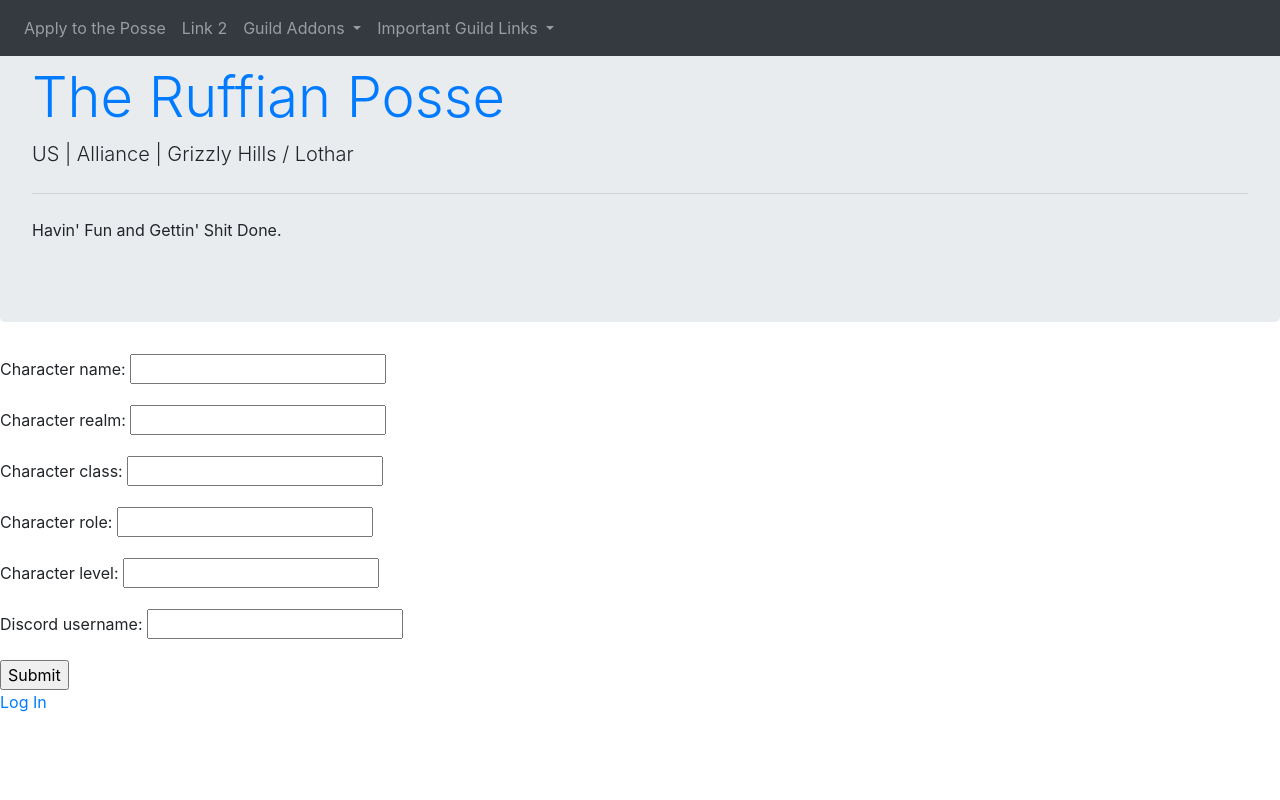
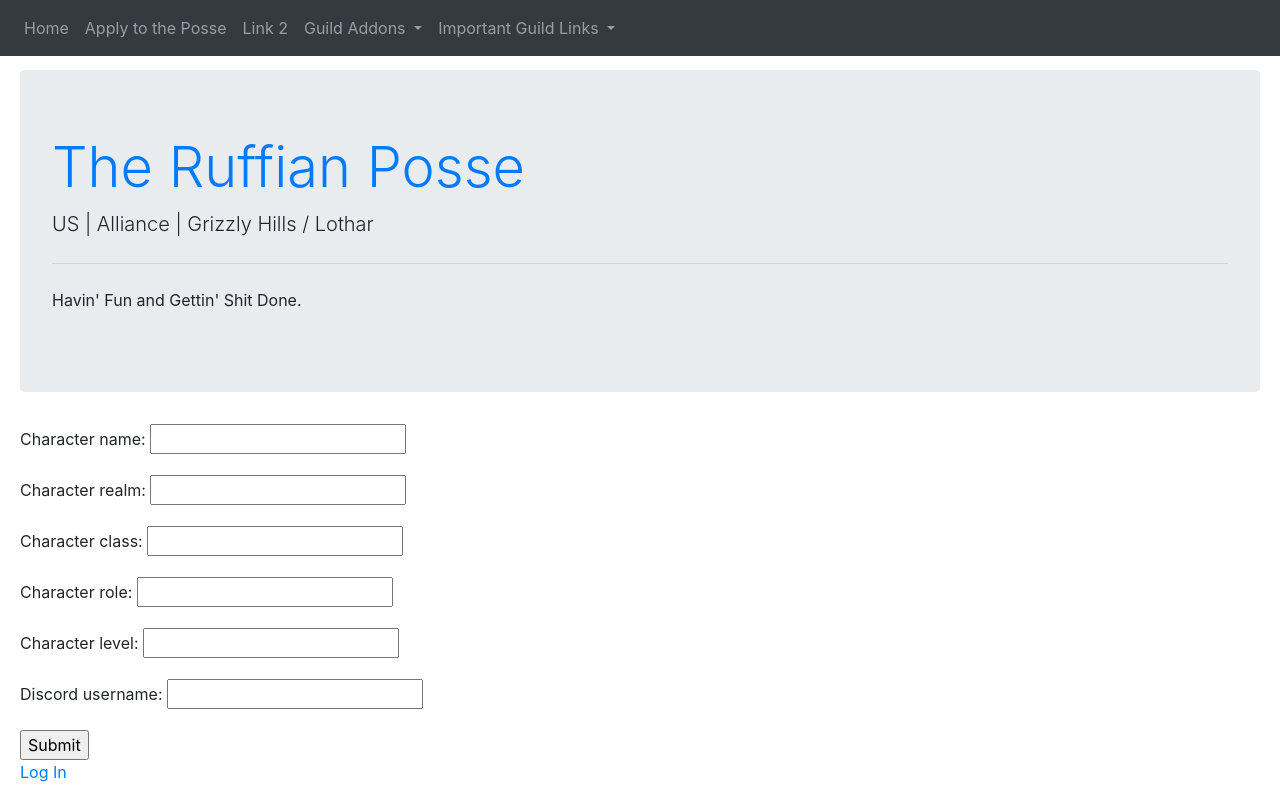
Before and after one commit to jwshive/theruffianposse, a Django app: page /apply in a window 1280 px wide. Run offline with Django 3.2, Linux system fonts and the light colour scheme; some libraries are stand-ins or nearby versions.

Commit message:
Merging home and work changes. Added a home link. Including the static folder.

```diff
--- /dev/null
+++ b/posse/static/css/style.css
@@ -0,0 +1,7 @@
+body {
+  padding-top: 70px;
+  padding-left: 20px;
+  padding-right: 20px;
+  color: rgb(54, 58, 64);
+}
+<!-- possefolder -->
--- a/templates/base.html
+++ b/templates/base.html
@@ -15,6 +15,9 @@
 
   <!-- Links -->
   <ul class="navbar-nav">
+    <li class="nav-item">
+        <a class="nav-link" href="{% url 'home' %}">Home</a>
+    </li>
     <li class="nav-item">
       <a class="nav-link" href="{% url 'apply_to_guild' %}">Apply to the Posse</a>
     </li>
```
